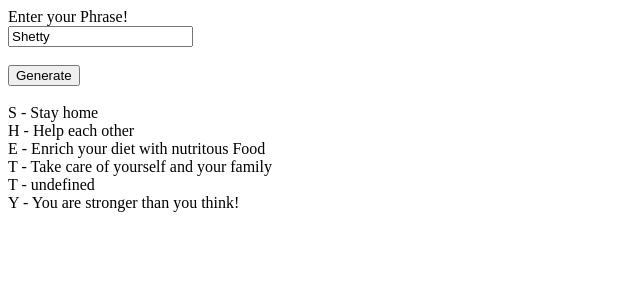
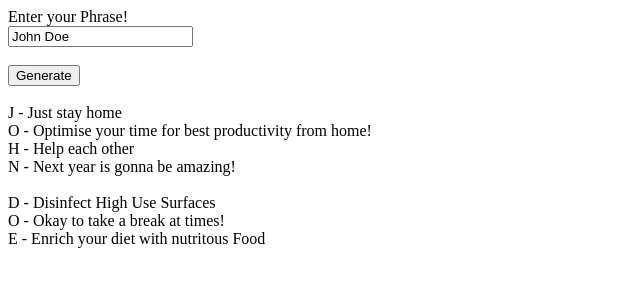
Before and after one commit to abhinuvpitale/nameGame, a plain HTML site: page index.html in a window 1280 px wide. Both pictures are taken after a click on the input "Generate". Shown: the whole page, without its empty margins (0-640 px from the left). Drawn offline with Linux system fonts and the light colour scheme.

Commit message:
added a couple of more lines; added thanks

```diff
--- a/index.html
+++ b/index.html
@@ -3,7 +3,7 @@
 
 <body>
     <label for="lname">Enter your Phrase!</label><br>
-    <input type="text" id="phrase" name="phrase" value="Shetty"><br><br>
+    <input type="text" id="phrase" name="phrase" value="John Doe"><br><br>
     <input type="submit" value="Generate" onclick="getPhrase();"> <br><br>
     <label id="output"></label>
 
@@ -23,16 +23,16 @@
                 "Help each other",,,//H
                 "Isolate yourself physically only, keep in touch though!",,,//I
                 "Just stay home",,,//J
-                "Keep your hands away from your face!",,,//K
-                "Let us stay calm, and keep ourselves happy too!",,,//L
+                "Keep your hands away from your face!","Keep yourself well informed",,//K
+                "Let us stay calm, and keep ourselves happy too!","Listen to the doctors and experts about everything",,//L
                 "Masks are only needed when you're sick!", "Make time to unwind!",,//M
                 "Next year is gonna be amazing!",,,//N
-                "Optimise your time for best productivity from home!",,,//O
+                "Optimise your time for best productivity from home!", "Okay to take a break at times!",,//O
                 "Practice good hand hygiene",,,//P
                 "Quit stressing about the news, its gonna get better!",,,//Q
-                "Rest enough, your body needs sleep ",,,//R
+                "Rest enough, your body needs sleep ", "Read more than you watch",,//R
                 "Stay home", "Sneeze into your elbows",,//S
-                "Take care of yourself and your family",,,//T
+                "Take care of yourself and your family","Toilet Paper is not the end of your world",,,//T
                 "Urge others to stay home",,,//U
                 "Thank our doctors, caregivers and public servants!",,,//V
                 "Wash your hands often with soap and water for at least 20 seconds", "Work from home, please!",,//W
```
Also changed, not shown: 1 other file.
